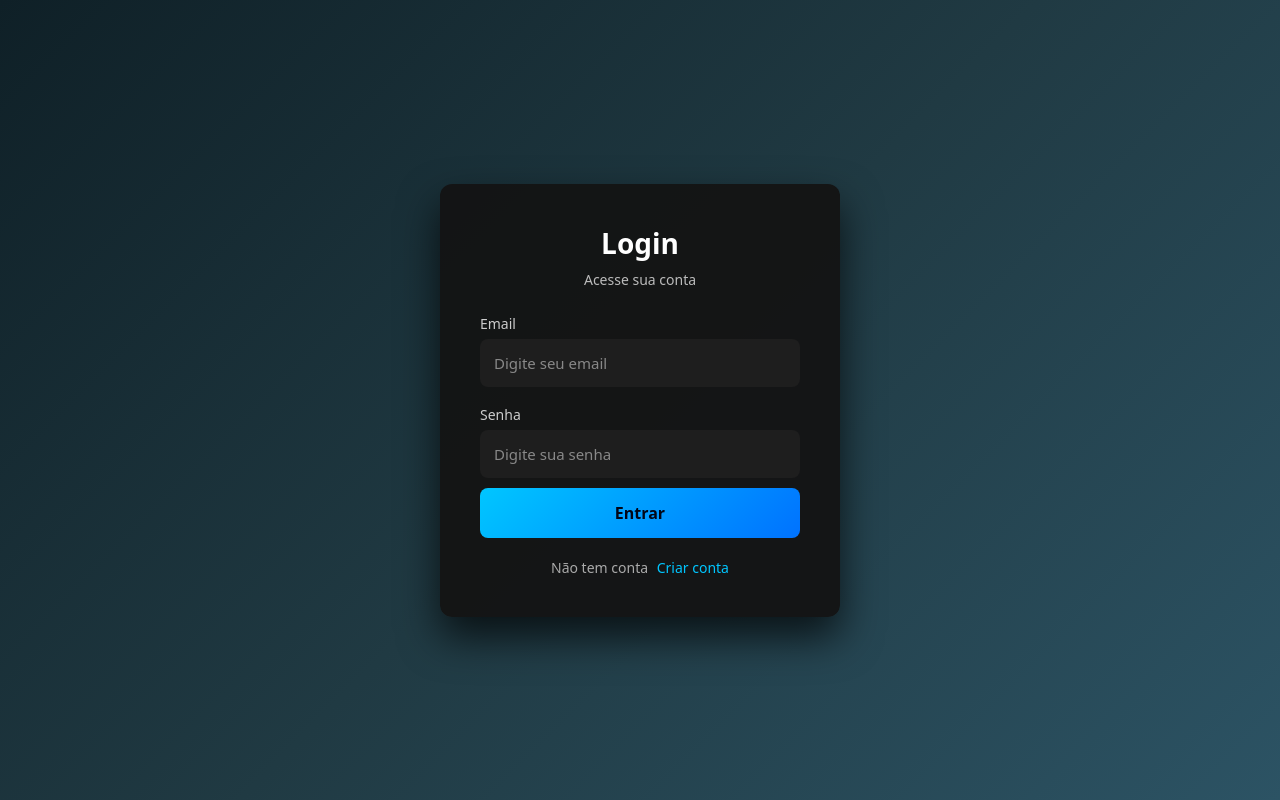
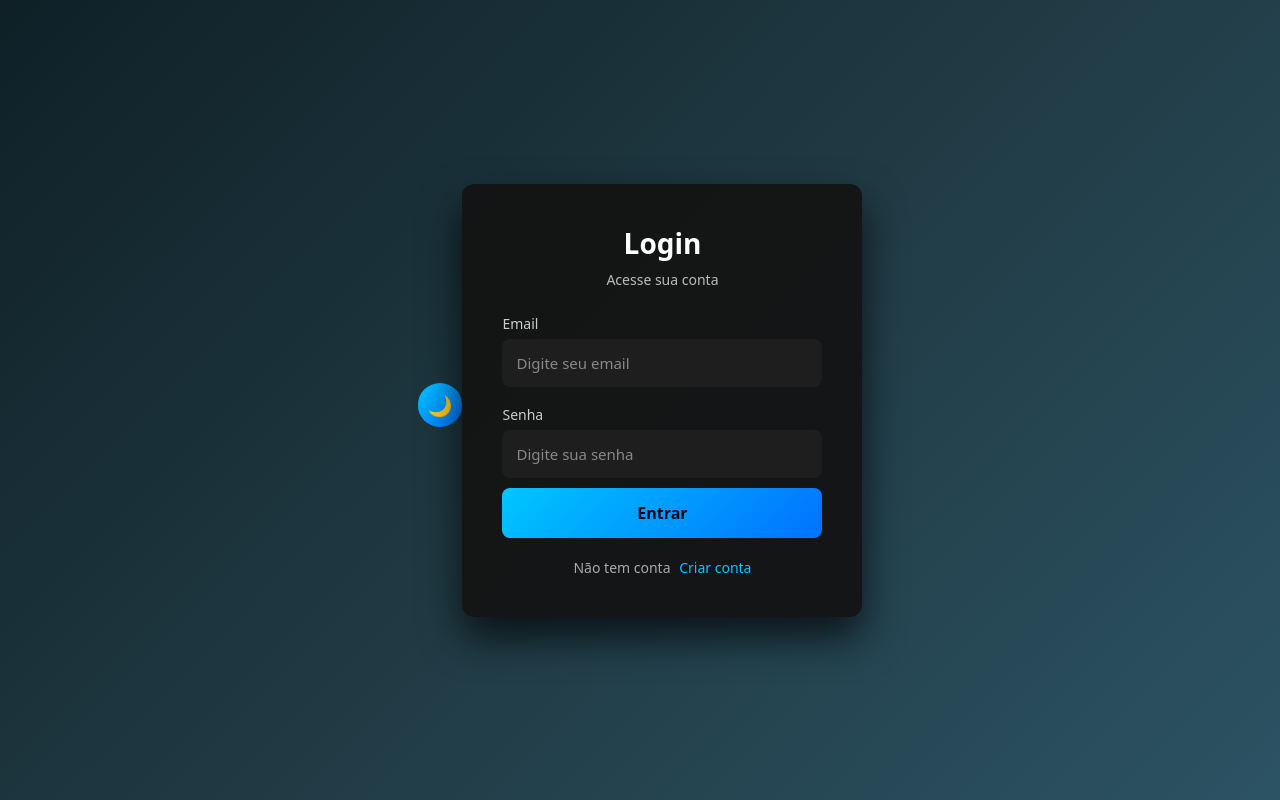
Before and after one commit to samuel-jesus-oliveira/Projeto_Login_System, a website: page frontend/index.html in a window 1280 px wide. Drawn offline with Linux system fonts and the light colour scheme.

Commit message:
criando novo botão themetoggle

```diff
--- a/frontend/css/styleDark.css
+++ b/frontend/css/styleDark.css
@@ -94,6 +94,18 @@ button:hover {
 transform: translateY(-2px);
 box-shadow: 0 10px 25px rgba(0, 114, 255, 0.5);
 }
+/* Sobrescreve as regras para o botão de alternar tema */
+button.theme-Toggle-btn {
+  width: auto;             /* Remove a largura de 100% */
+  min-width: 44px;          /* Define uma largura mínima adequada */
+  height: 44px;             /* Mantém uma altura proporcional */
+  padding: 0 10px;          /* Ajusta o espaçamento interno */
+  border-radius: 50%;       /* Deixa o botão redondo */
+  display: inline-flex;
+  align-items: center;
+  justify-content: center;
+  font-size: 20px;          /* Ajusta o tamanho do emoji */
+}
 /* ==========================
 RODAPÉ
 ========================== */
--- a/frontend/index.html
+++ b/frontend/index.html
@@ -7,8 +7,13 @@
     <link rel="stylesheet" href="./css/styleDark.css">
 </head>
 <body>
+    <button id="themeToggle" class="theme-Toggle-btn">🌙</button>
     <div class="login-container">
+
+        <!-- div principal de login-->
+
     <h1> Login</h1>
+
     <p>Acesse sua conta</p>
 
     <form>
```
